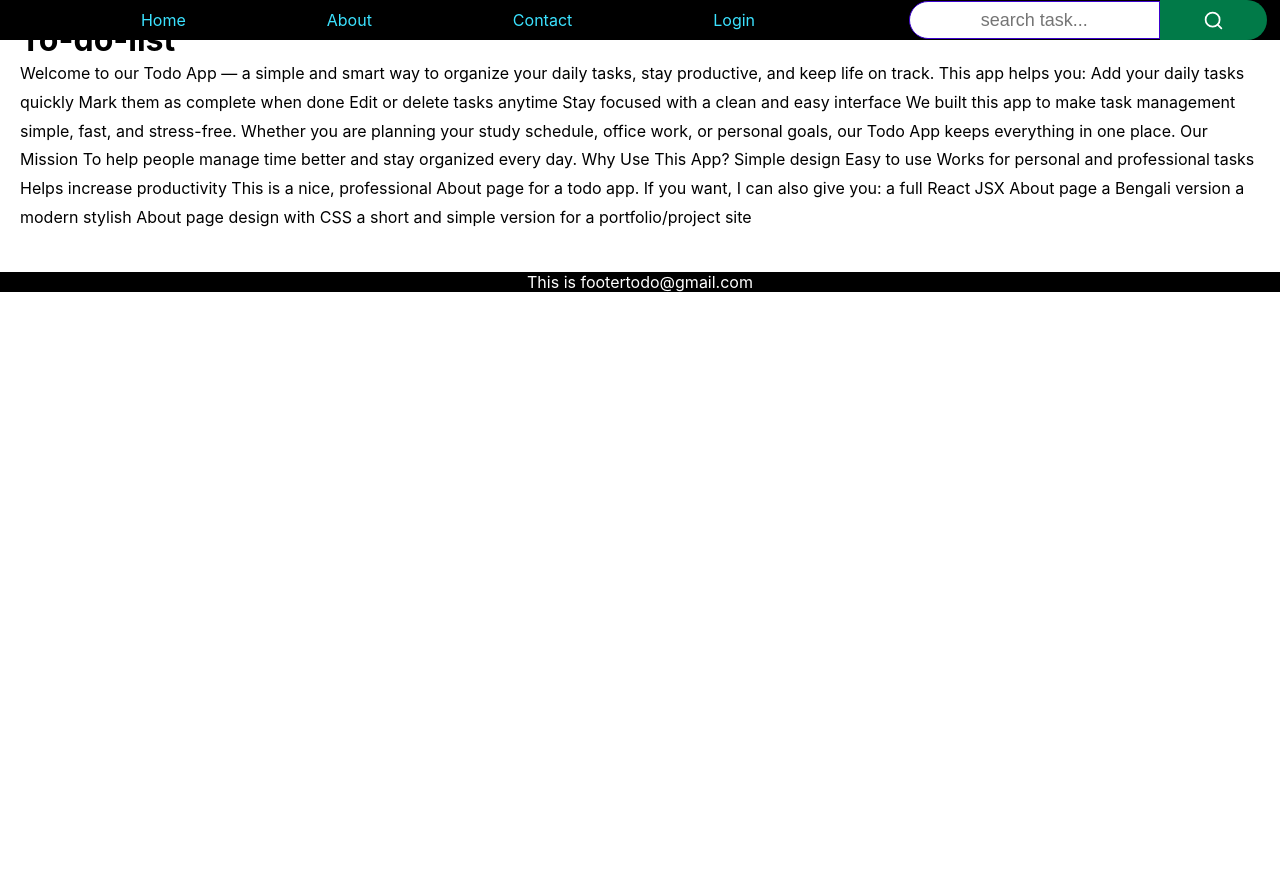
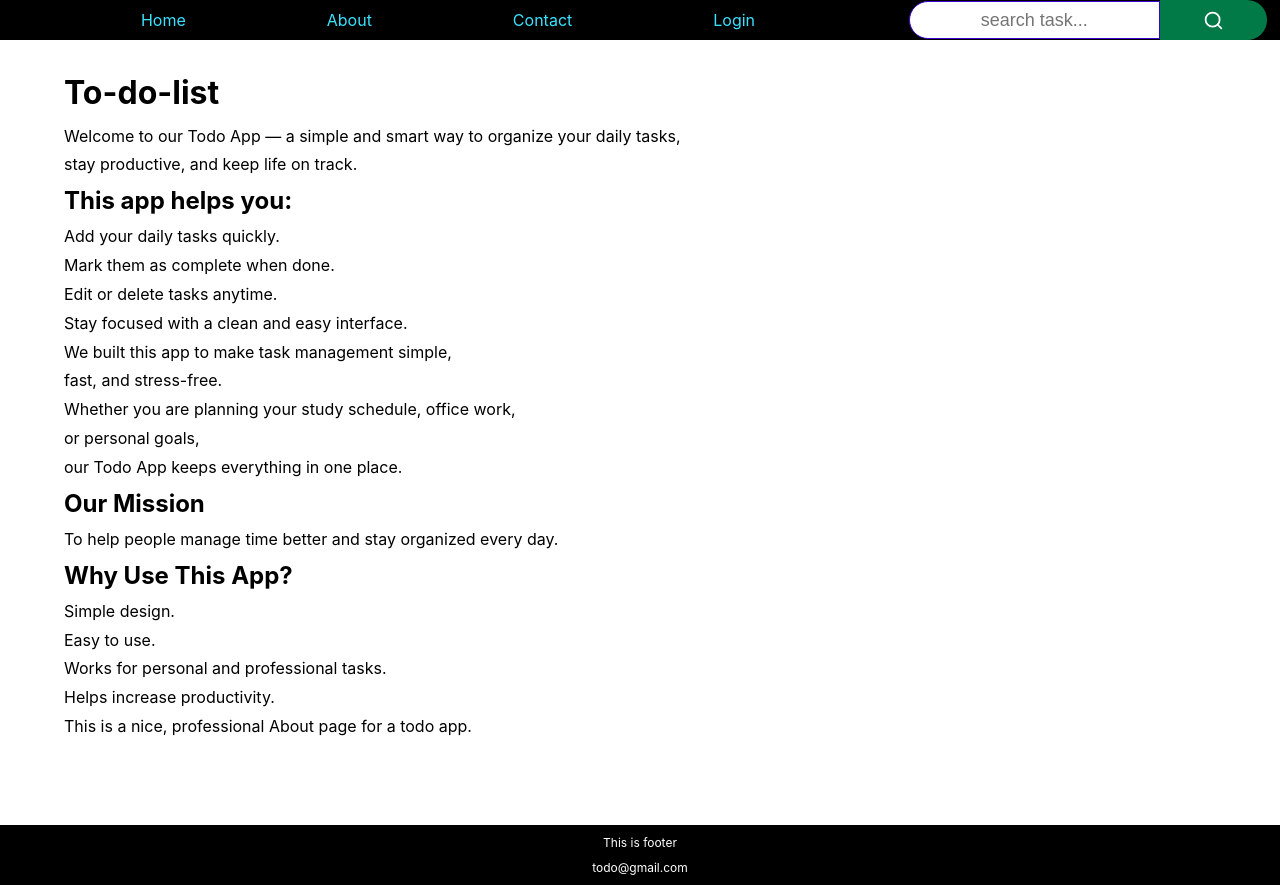
Before and after one commit to khanra321/To-do-List, a React (Create React App) app: page /About in a window 1280 px wide. Before the commit the page ends 800 px from the top, so only its background shows below. Built offline with nearby package versions, Linux system fonts and the light colour scheme.

Commit message:
footer res

```diff
--- a/src/App.css
+++ b/src/App.css
@@ -1,3 +1,25 @@
+* {
+    box-sizing: border-box;
+}
+
+html,
+body,
+#root {
+    margin: 0;
+    min-height: 100%;
+}
+
+.page {
+    min-height: 100vh;
+    display: flex;
+    flex-direction: column;
+}
+
+.main-content {
+    flex: 1;
+}
+
+
 .App {
   text-align: center;
 }
--- a/src/App.js
+++ b/src/App.js
@@ -17,14 +17,18 @@ function App() {
 
   return (
     <Router>
+      <div className="page">
         <Header searchFun={searchFun} />
+        <main className="main-content">
 
           <Routes>
             <Route path="/" element={<Todos search={search} />} />
             <Route path="/About" element={<About />} />
           </Routes>
+        </main>
 
         <Footer/>
+      </div>
 
     </Router>
   );
--- a/src/Components/About.js
+++ b/src/Components/About.js
@@ -2,24 +2,9 @@ import React from 'react';
 
 
 export default function About() {
-  const aboutStyl = {
-    // marginTop: "100px",
-    // whiteSpace: "pre-wrap",
-
-    // padding: "20px",
-    // display: "flex",
-    // flexDirection: "column",
-    // justifyContent: "center",
-    // alignItems: "center"
-
-
-    width: "100%",
-    maxWidth: "100%",
-    padding: "20px",
-    boxSizing: "borderBox",
-  };
 
 const preStyle = {
+    padding:"5%",
     whiteSpace: "pre-wrap",
     overflowWrap: "anywhere",
     maxWidth: "100%",
@@ -32,36 +17,31 @@ const preStyle = {
 
 
   return (
-    <div className="about-container" style={aboutStyl}>
-      <h1>To-do-list</h1>
-      <pre style={preStyle}>Welcome to our Todo App — a simple and smart way to organize your daily tasks, stay productive, and keep life on track.
+    <div>
+
+      <pre style={preStyle}><h1>To-do-list</h1>
+         Welcome to our Todo App — a simple and smart way to organize your daily tasks,<br />stay productive, and keep life on track.
 
 
-        This app helps you:
+        <h2>This app helps you:</h2>
 
-        Add your daily tasks quickly
-        Mark them as complete when done
-        Edit or delete tasks anytime
-        Stay focused with a clean and easy interface
-        We built this app to make task management simple, fast, and stress-free. Whether you are planning your study schedule, office work, or personal goals, our Todo App keeps everything in one place.
+         Add your daily tasks quickly.<br />
+         Mark them as complete when done.<br />
+         Edit or delete tasks anytime.<br />
+         Stay focused with a clean and easy interface.<br />
+         We built this app to make task management simple,<br />fast, and stress-free.<br />Whether you are planning your study schedule, office work,<br />or personal goals,<br />our Todo App keeps everything in one place.<br />
 
-        Our Mission
+        <h2>Our Mission</h2>
         To help people manage time better and stay organized every day.
 
-        Why Use This App?
+        <h2>Why Use This App?</h2>
 
-        Simple design
-        Easy to use
-        Works for personal and professional tasks
-        Helps increase productivity
-        This is a nice, professional About page for a todo app.
+        Simple design.<br />
+        Easy to use.<br />
+        Works for personal and professional tasks.<br />
+        Helps increase productivity.<br />
+        This is a nice, professional About page for a todo app.<br />
 
-        If you want, I can also give you:
-
-        a full React JSX About page
-        a Bengali version
-        a modern stylish About page design with CSS
-        a short and simple version for a portfolio/project site
       </pre>
     </div>
   );
--- a/src/Components/Footer.js
+++ b/src/Components/Footer.js
@@ -1,29 +1,30 @@
-import React from 'react'
+import React from 'react';
 
 export default function Footer() {
     const fStyle = {
-        height: "auto",
+        minHeight: "60px",
         width: "100%",
         marginTop: "20px",
+        padding: "10px 20px",
+        boxSizing: "border-box",
 
-        fontSize: "12 px" ,
+        fontSize: "12px",
         color: "white",
         backgroundColor: "black",
 
         display: "flex",
+        flexDirection: "column",
         justifyContent: "center",
         alignItems: "center",
+        flexWrap: "wrap",
+        gap: "10px",
+        position: "rela"
+    };
 
-        position: "stiky",
-        bottom: "0",
-
-    };
-  return (
-
-    <div id='footer' style ={fStyle} >
-        <p style={{marginLeft: "20 px"}}>This is footer</p>
-        <p>todo@gmail.com</p>
-
-    </div>
-  )
+    return (
+        <footer style={fStyle}>
+            <p>This is footer</p>
+            <p>todo@gmail.com</p>
+        </footer>
+    );
 }
```
Lines whose indentation alone changed are shown as unchanged.
